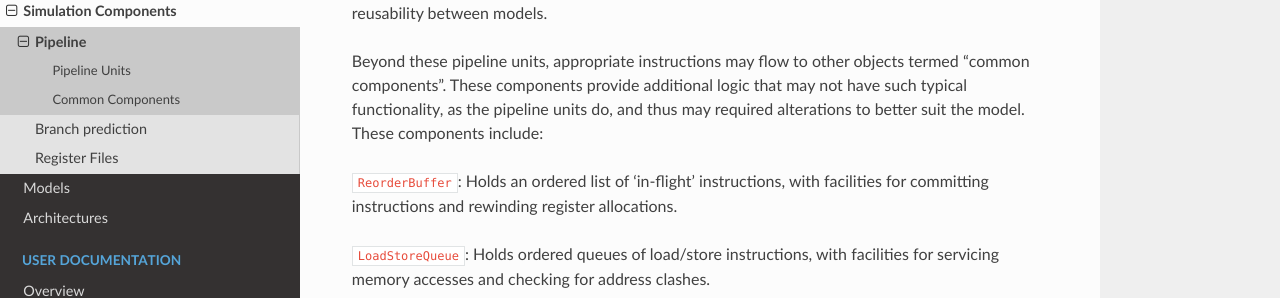
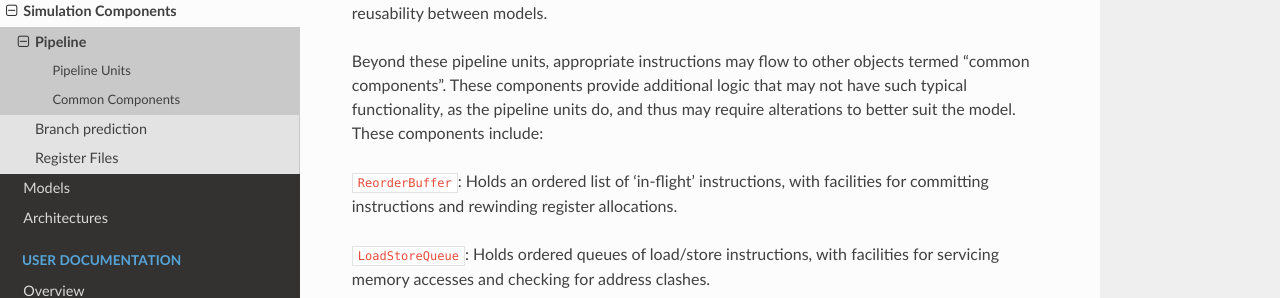
Before and after one commit to UoB-HPC/SimEng, a Sphinx documentation site: the page built from docs/sphinx/developer/components/pipeline/index.rst, in a window 1280 px wide and 1011 px high. Shown: the part 230-528 px from the top of the window. Built offline with Sphinx 7.4.7 and the Read the Docs theme 2.0.0, drawn with Linux system fonts in a browser that asks for light colours; pages that are not in the unit, such as notebooks, are missing from menus.

Commit message:
Developer docs typo fixes

```diff
--- a/docs/sphinx/developer/components/pipeline/index.rst
+++ b/docs/sphinx/developer/components/pipeline/index.rst
@@ -3,7 +3,7 @@
 
 The SimEng pipeline consists of a set of standard self-contained "units", which represent the logic for the various stages of a processor pipeline. These units are designed to be generic representations of the typical functionality found in their hardware counterparts to encourage reusability between models.
 
-Beyond these pipeline units, appropriate instructions may flow to other objects termed "common components". These components provide additional logic that may not have such typical functionality, as the pipeline units do, and thus may required alterations to better suit the model. These components include:
+Beyond these pipeline units, appropriate instructions may flow to other objects termed "common components". These components provide additional logic that may not have such typical functionality, as the pipeline units do, and thus may require alterations to better suit the model. These components include:
 
 ``ReorderBuffer``: Holds an ordered list of ‘in-flight’ instructions, with facilities for committing instructions and rewinding register allocations.
 
--- a/docs/sphinx/developer/components/pipeline/units.rst
+++ b/docs/sphinx/developer/components/pipeline/units.rst
@@ -114,7 +114,7 @@
 
 During dispatch, the unit will read instructions from the input buffer, and check their required source operands against the internal scoreboard, the structure responsible for tracking operand availability. If an operand is available, it is supplied to the instruction; otherwise, an entry is inserted into the internal dependency matrix to track that the instruction depends on that missing operand.
 
-Before operand checking, each instruction is allocated a destination port that corresponds to one of the output buffers. A supplied port allocator is used to determine the destination port of the supplied instruction. The logic of the port allocator can be model-independent but SimEng provides a basic ``BalancedPortAllocator`` class that attempts to balanced port allocation amongst the available reservation stations for that instruction. A ``getRSSizes`` function is supplied to port allocator classes to support algorithms that rely on information relating to the occupancy of reservation stations. Within a port allocator, there also exists a ``tick`` function which, similarly to the pipeline units, allows for per-cycle logic to be triggered.
+Before operand checking, each instruction is allocated a destination port that corresponds to one of the output buffers. A supplied port allocator is used to determine the destination port of the supplied instruction. The logic of the port allocator can be model-independent but SimEng provides a basic ``BalancedPortAllocator`` class that attempts to balance port allocation amongst the available reservation stations for that instruction. A ``getRSSizes`` function is supplied to port allocator classes to support algorithms that rely on information relating to the occupancy of reservation stations. Within a port allocator, there also exists a ``tick`` function which, similarly to the pipeline units, allows for per-cycle logic to be triggered.
 
 A reservation station can have many ports, with each port maintaining a ready queue containing instructions that are ready to execute. The port is also assigned an associated destination port number to map reservation station ports to output buffers. Note that there is no dedicated data structure for the instructions in the reservation stations; all instructions it contains are either in the dependency matrix or one of its associated port ready queues, so we simply keep track of the number of instructions instead.
 
--- a/docs/sphinx/developer/concepts/instructions.rst
+++ b/docs/sphinx/developer/concepts/instructions.rst
@@ -21,7 +21,7 @@
 Instruction group
 '''''''''''''''''
 
-An instruction group is architecture-dependent. A ``InstructionGroups`` namespace is used to define the set of instruction groups available in an enum style. It is assumed that the user and developer have prior knowledge of the available groups, therefore, any configuration options or architecture-specific code should refer to the ``InstructionGroups`` namespace defined.
+An instruction group is architecture-dependent. An ``InstructionGroups`` namespace is used to define the set of instruction groups available in an enum style. It is assumed that the user and developer have prior knowledge of the available groups, therefore, any configuration options or architecture-specific code should refer to the ``InstructionGroups`` namespace defined.
 
 Ready to execute
 ****************
```
